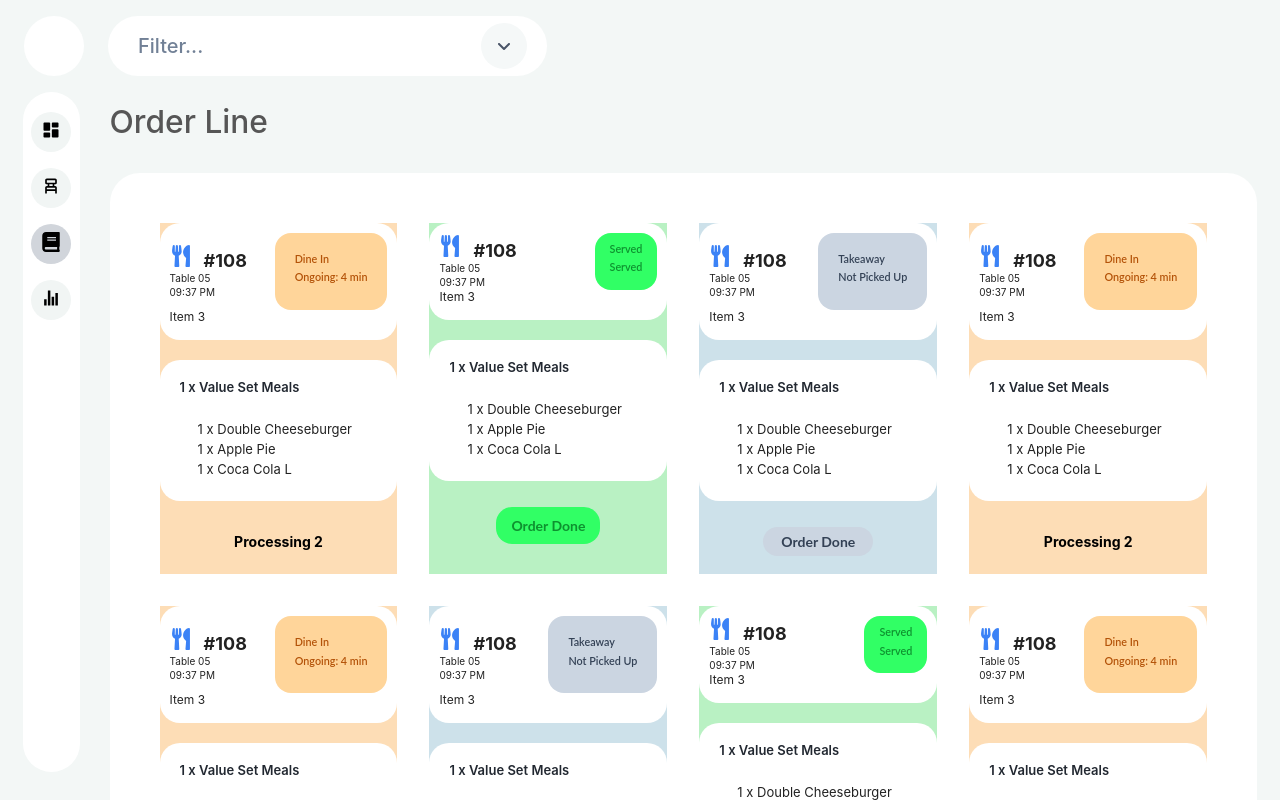
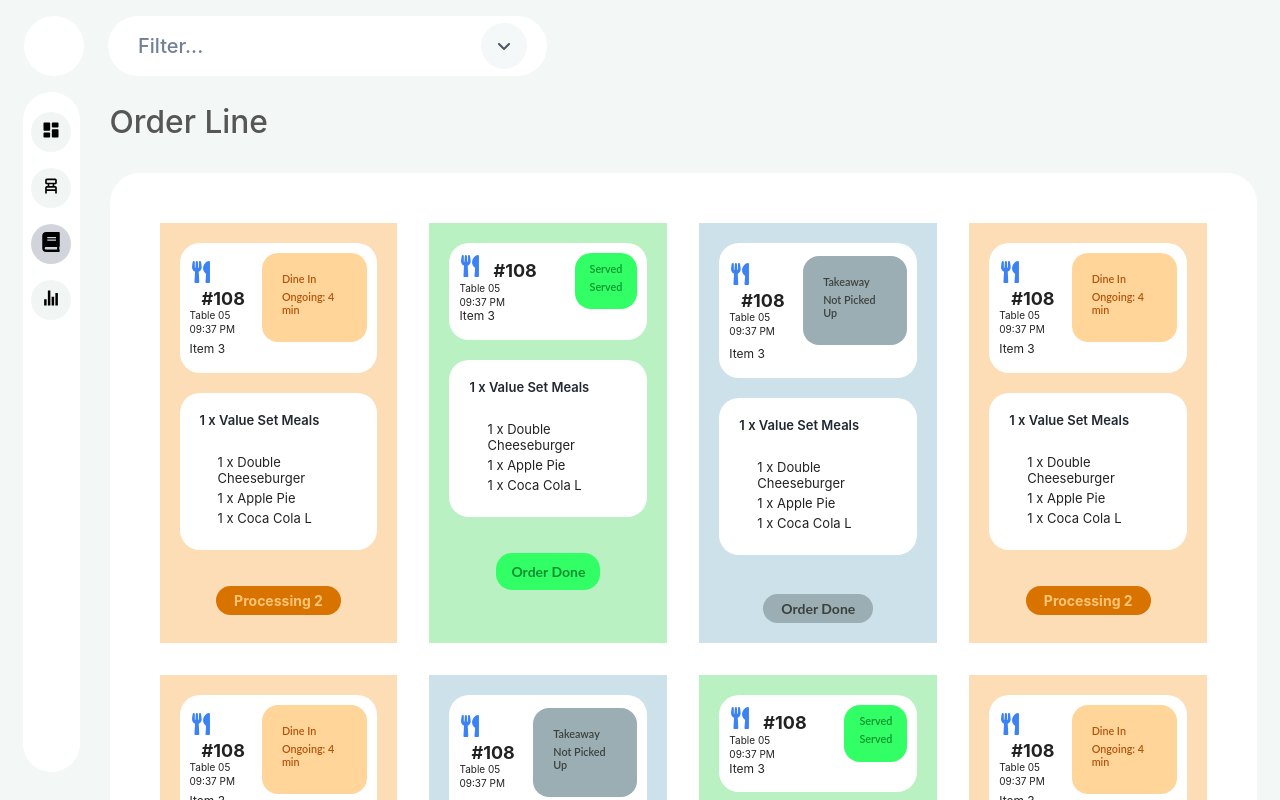
Before and after one commit to MdTanwer/finalproject, a React (Vite) app in the folder frontend/: page /orders in a window 1280 px wide. Shown: the top 800 px of the page. Built offline with nearby package versions, Linux system fonts and the light colour scheme.

Commit message:
3rd page is done

```diff
--- a/frontend/src/styles/pages/OrderManagement.css
+++ b/frontend/src/styles/pages/OrderManagement.css
@@ -12,6 +12,8 @@
   padding: 10px;
   border-radius: 20px;
   margin-bottom: 0em;
+
+  margin: 20px;
 }
 
 .order-heading {
@@ -27,7 +29,6 @@
   display: grid;
   grid-template-columns: repeat(4, 1fr);
   gap: 32px;
-  margin-top: 32px;
   background: transparent;
   padding: 0 12px;
   background-color: white;
@@ -118,10 +119,16 @@
 }
 .order-card.takeaway .order-card-badge,
 .order-card.takeaway .order-card-btn {
-  background: #cbd5e1;
-  color: #334155;
+  background: #9baeb3;
+  color: #3b413d;
   border: none;
   font-family: "Lato", sans-serif;
+  margin-top: 3px;
+  margin-bottom: 2px;
+}
+
+.order-card-btn {
+  border: 1px solid red;
 }
 
 .order-card-body {
@@ -131,6 +138,7 @@
   margin-top: 20px;
   border-radius: 20px;
   padding: 20px;
+  margin: 20px;
 }
 
 .order-card-items {
@@ -159,4 +167,6 @@
   border: none;
   cursor: pointer;
   transition: background 0.2s, color 0.2s;
+  background-color: #d87300;
+  color: #fdc474;
 }
```
